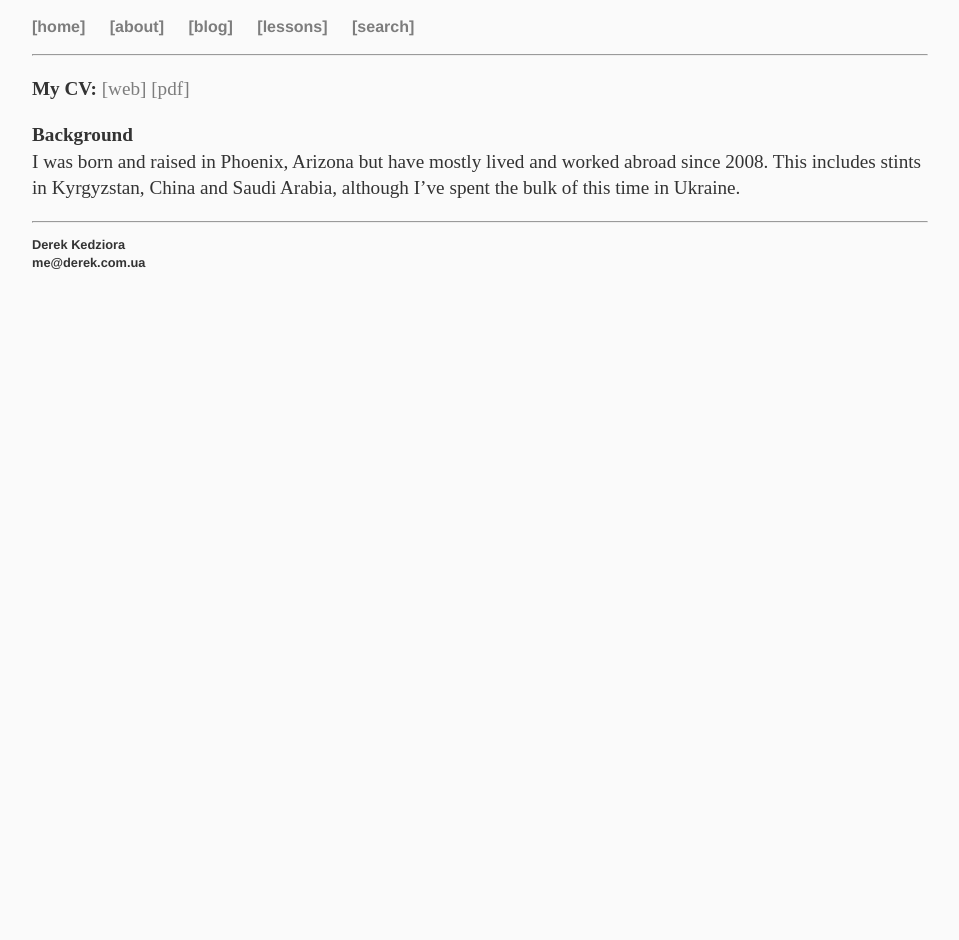
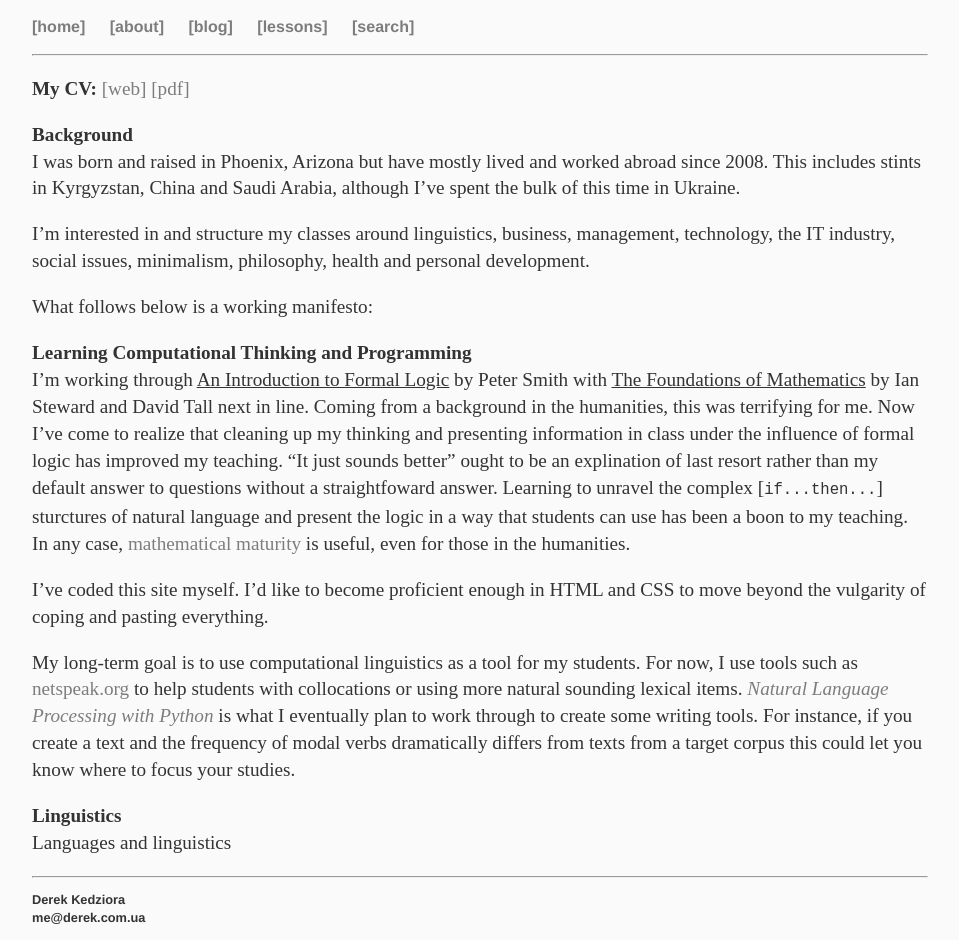
Before and after one commit to ZeroDeth/derekkedziora.github.io, a Jekyll site: the page built from about.md, in a window 1280 px wide. Shown: the whole page, without its empty margins (160-1119 px from the left). Built offline with Jekyll 4.4.1, drawn with Linux system fonts in a browser that asks for light colours; before the commit the page ends 900 px from its top, so only the background shows below that.

Commit message:
content added

```diff
--- a/about.md
+++ b/about.md
@@ -8,6 +8,16 @@ permalink: /about
 **Background**
 I was born and raised in Phoenix, Arizona but have mostly lived and worked abroad since 2008. This includes stints in Kyrgyzstan, China and Saudi Arabia, although I've spent the bulk of this time in Ukraine.
 
-<!---
-Here are some of the main projects that I've been working on lately:
--->
+I'm interested in and structure my classes around linguistics, business, management, technology, the IT industry, social issues, minimalism, philosophy, health and personal development.
+
+What follows below is a working manifesto:
+
+**Learning Computational Thinking and Programming**
+I'm working through <u>An Introduction to Formal Logic</u> by Peter Smith with <u>The Foundations of Mathematics</u> by Ian Steward and David Tall next in line. Coming from a background in the humanities, this was terrifying for me. Now I've come to realize that cleaning up my thinking and presenting information in class under the influence of formal logic has improved my teaching. "It just sounds better" ought to be an explination of last resort rather than my default answer to questions without a straightfoward answer. Learning to unravel the complex [<code>if...then...</code>] sturctures of natural language and present the logic in a way that students can use has been a boon to my teaching. In any case, <a href="https://en.wikipedia.org/wiki/Mathematical_maturity" target="_blank">mathematical maturity</a> is useful, even for those in the humanities.
+
+I've coded this site myself. I'd like to become proficient enough in HTML and CSS to move beyond the vulgarity of coping and pasting everything.
+
+My long-term goal is to use computational linguistics as a tool for my students. For now, I use tools such as <a href="http://www.netspeak.org" target="_blank">netspeak.org</a> to help students with collocations or using more natural sounding lexical items. *<a href="http://www.nltk.org/book/" target="_blank">Natural Language Processing with Python</a>* is what I eventually plan to work through to create some writing tools. For instance, if you create a text and the frequency of modal verbs dramatically differs from texts from a target corpus this could let you know where to focus your studies.
+
+**Linguistics**
+Languages and linguistics
```
Also changed, not shown: _posts/2016-10-23-vocation_vs_uni.md (added, +37 -0 lines), cv.md (+1 -1 lines), README.md, 2 other files.
